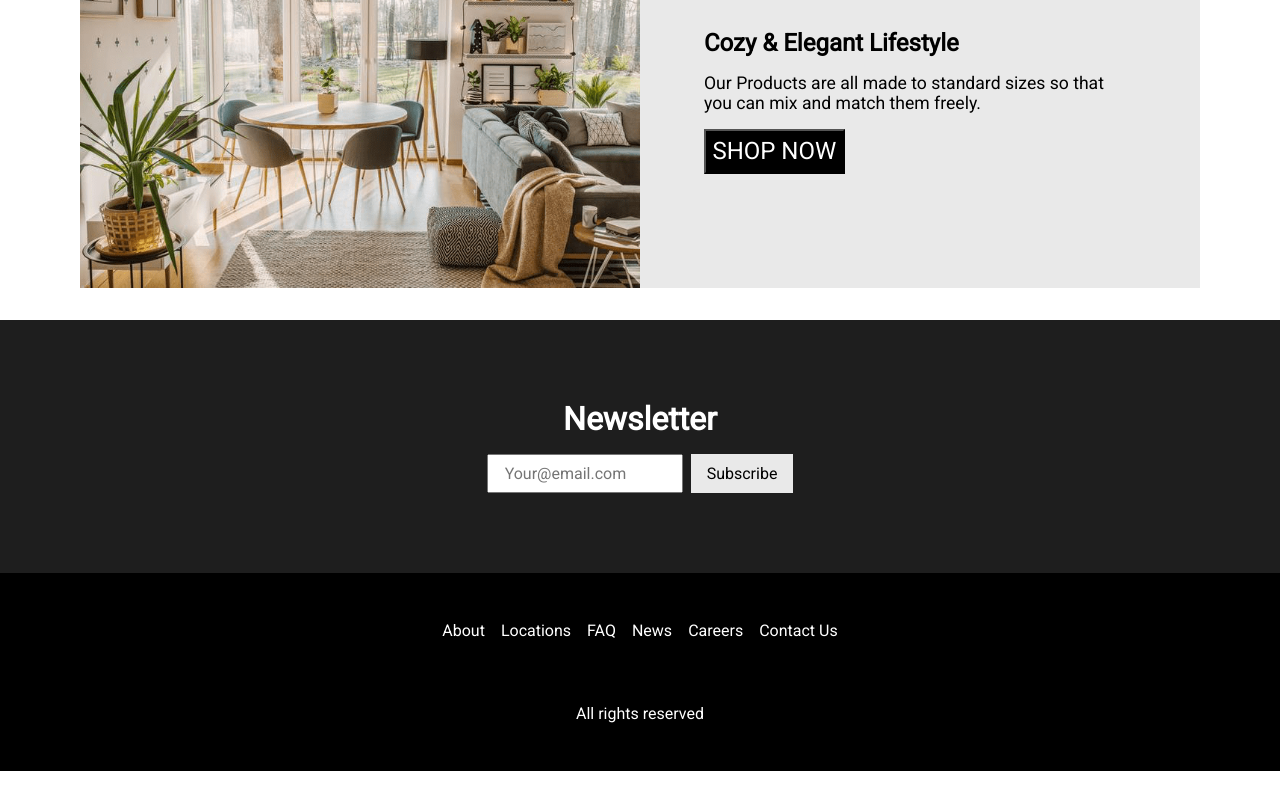
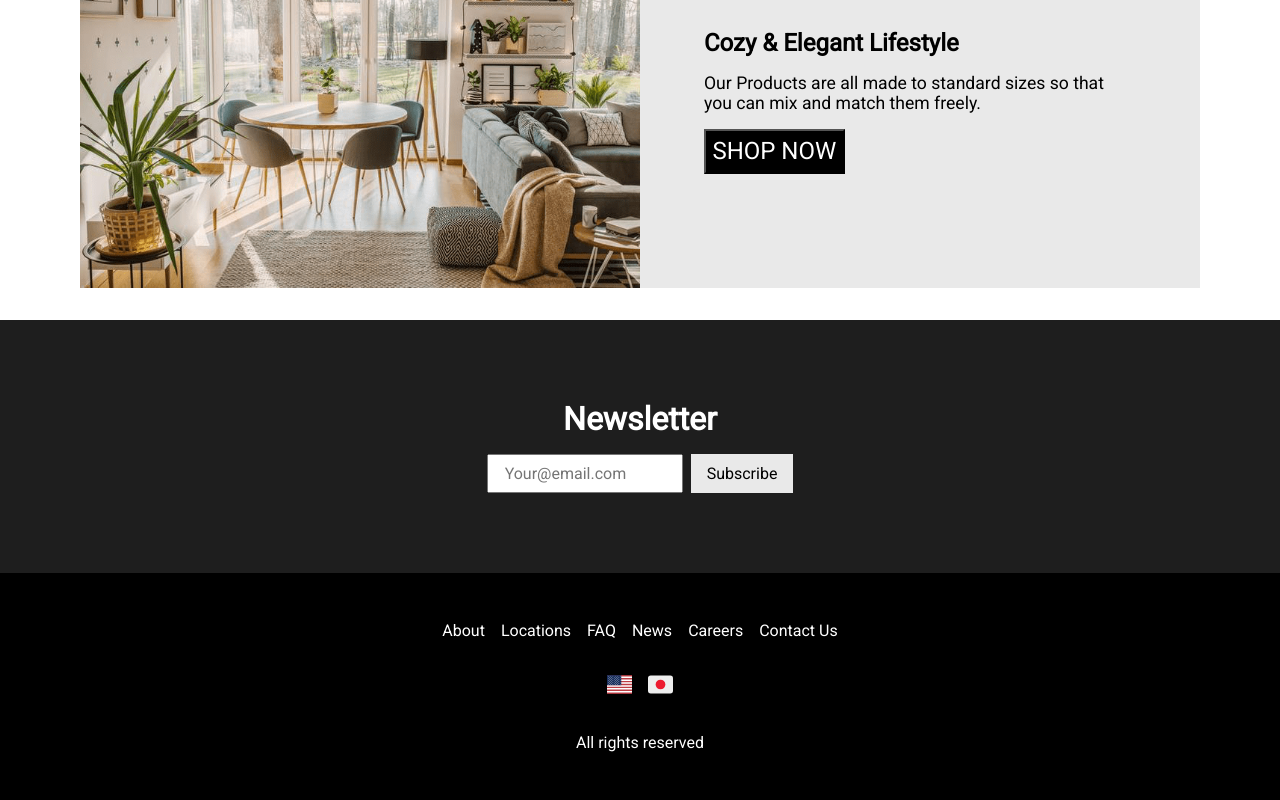
Before and after one commit to OnigiriKing/kumo-market, a React (Create React App) app: page / in a window 1280 px wide. Shown: the part 2512-3312 px from the top of the page. Before the commit the page ends 3283 px from the top, so only its background shows below. Built offline with nearby package versions, Linux system fonts and the light colour scheme.

Commit message:
lang btns added

```diff
--- a/src/components/Footer/Footer.Nav/FooterNav.js
+++ b/src/components/Footer/Footer.Nav/FooterNav.js
@@ -1,4 +1,5 @@
 import { useTranslation } from "react-i18next";
+import { allSvg } from "svg/allSvg";
 
 export default function FooterNav() {
   const { t, i18n } = useTranslation();
@@ -30,8 +31,8 @@ export default function FooterNav() {
         </li>
       </ul>
       <div className="language-change">
-        <div onClick={() => switchLanguage("en")}></div>
-        <div onClick={() => switchLanguage("jp")}></div>
+        <div onClick={() => switchLanguage("en")}>{allSvg(25).en}</div>
+        <div onClick={() => switchLanguage("jp")}>{allSvg(25).jp}</div>
       </div>
       <div>All rights reserved</div>
     </div>
--- a/src/components/Footer/_footer.scss
+++ b/src/components/Footer/_footer.scss
@@ -81,3 +81,12 @@
   }
   }
 }
+
+.language-change {
+  display: flex;
+  gap: 1rem;
+
+  div {
+    cursor: pointer;
+  }
+}
--- a/src/svg/allSvg.jsx
+++ b/src/svg/allSvg.jsx
@@ -83,6 +83,44 @@ export function allSvg(width) {
         </g>
       </svg>
     ),
+    jp: (
+      <svg
+        xmlns="http://www.w3.org/2000/svg"
+        width={width}
+        height={width}
+        viewBox="0 0 36 36"
+      >
+        <path
+          fill="#EEE"
+          d="M36 27a4 4 0 0 1-4 4H4a4 4 0 0 1-4-4V9a4 4 0 0 1 4-4h28a4 4 0 0 1 4 4v18z"
+        />
+        <circle cx="18" cy="18" r="7" fill="#ED1B2F" />
+      </svg>
+    ),
+    en: (
+      <svg
+        xmlns="http://www.w3.org/2000/svg"
+        width={width}
+        height={width}
+        viewBox="0 0 640 480"
+      >
+        <path fill="#bd3d44" d="M0 0h640v480H0" />
+        <path
+          stroke="#fff"
+          stroke-width="37"
+          d="M0 55.3h640M0 129h640M0 203h640M0 277h640M0 351h640M0 425h640"
+        />
+        <path fill="#192f5d" d="M0 0h364.8v258.5H0" />
+        <marker id="flagUs4x30" markerHeight="30" markerWidth="30">
+          <path fill="#fff" d="m14 0l9 27L0 10h28L5 27z" />
+        </marker>
+        <path
+          fill="none"
+          marker-mid="url(#flagUs4x30)"
+          d="m0 0l16 11h61h61h61h61h60L47 37h61h61h60h61L16 63h61h61h61h61h60L47 89h61h61h60h61L16 115h61h61h61h61h60L47 141h61h61h60h61L16 166h61h61h61h61h60L47 192h61h61h60h61L16 218h61h61h61h61h60L0 0"
+        />
+      </svg>
+    ),
   };
 
   return allSvg;
```
Also changed, not shown: src/components/CartMenu/CartMenu.jsx (renamed from src/components/CartMenu/CartMenu.js), src/components/Categories/Category.jsx (renamed from src/components/Categories/Category.js), src/components/Footer/Footer.jsx (renamed from src/components/Footer/Footer.js), src/dist/style.css, 1 other file (tests, documents, lock files or other folders).
